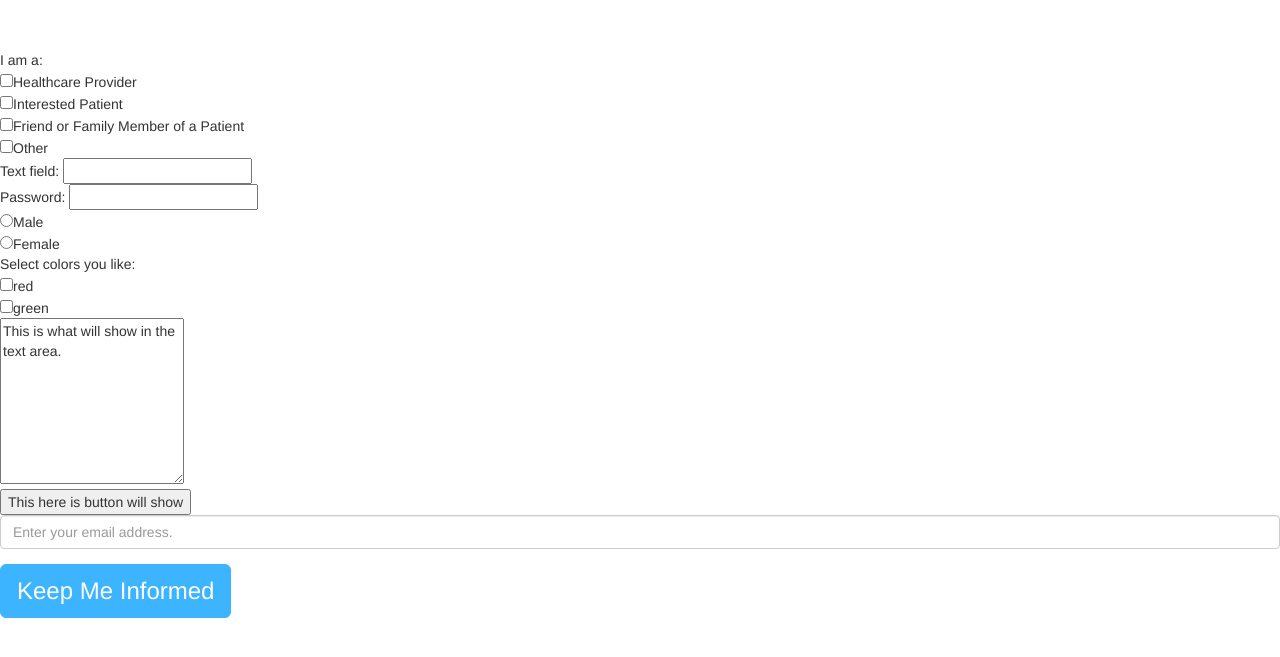
After one commit to Parktastic/parktastic.github.io, a PHP site: page /form.html in a window 1280 px wide. The commit adds this page. Shown: the top 657 px of the page. Run offline with PHP 8.4, Linux system fonts and the light colour scheme.

Commit message:
Added Mailchimp form.

```diff
--- a/css/custom.css
+++ b/css/custom.css
@@ -25,7 +25,7 @@ footer {
 	text-align: center;
 	background-image: url('../images/hero-image.jpg');
 	color: white;
-}
+	}
 
 .jumbotron h1 {
 	margin-top: 30px;
@@ -36,6 +36,13 @@ footer {
 	margin-bottom: 30px;
 	font-weight: 100;
 	padding: 0 50px;
+}
+
+.jumbotron .form-control {
+	height: 54px;
+	font-size: 30px;
+	margin-left: auto;
+	margin-right: auto;
 }
 
 .btn-lg {
--- /dev/null
+++ b/form.html
@@ -0,0 +1,74 @@
+<!DOCTYPE html>
+<html lang="en">
+  <head>
+    <meta charset="utf-8">
+    <meta http-equiv="X-UA-Compatible" content="IE=edge">
+    <meta name="viewport" content="width=device-width, initial-scale=1">
+    <meta name="description" content="">
+    <meta name="author" content="">
+    <link rel="icon" href="../../favicon.ico">
+
+    <title>Connect Health</title>
+
+    <!-- This is our Google Arvo font and Font-Awesome -->
+    <link href='http://fonts.googleapis.com/css?family=Arvo' rel='stylesheet' type='text/css'>
+    <link rel="stylesheet" href="fonts/font-awesome/css/font-awesome.min.css">
+
+    <!-- Bootstrap core CSS -->
+    <link href="css/bootstrap.min.css" rel="stylesheet">
+
+    <!-- Custom styles for this template -->
+    <link href="css/custom.css" rel="stylesheet">
+
+    <!-- Just for debugging purposes. Don't actually copy these 2 lines! -->
+    <!--[if lt IE 9]><script src="../../assets/js/ie8-responsive-file-warning.js"></script><![endif]-->
+    <script src="../../assets/js/ie-emulation-modes-warning.js"></script>
+
+    <!-- HTML5 shim and Respond.js for IE8 support of HTML5 elements and media queries -->
+    <!--[if lt IE 9]>
+      <script src="https://oss.maxcdn.com/html5shiv/3.7.2/html5shiv.min.js"></script>
+      <script src="https://oss.maxcdn.com/respond/1.4.2/respond.min.js"></script>
+    <![endif]-->
+  </head>
+
+  <body>
+
+            I am a:<br>
+              <input type="checkbox" name="user-type" value="provider">Healthcare Provider<br>
+              <input type="checkbox" name="user-type" value="patient">Interested Patient<br>
+              <input type="checkbox" name="user-type" value="family">Friend or Family Member of a Patient<br>
+              <input type="checkbox" name="user-type" value="other">Other<br>
+
+	  <form>
+		Text field: <input type="text" name="firstname"><br>
+		Password: <input type="password"></br>
+		<input type="radio" name="sex" value="male">Male<br>
+		<input type="radio" name="sex" value="female">Female<br>
+		Select colors you like:<br>
+		<input type="checkbox" name="color" value="red">red<br>
+		<input type="checkbox" name="color" value="green">green<br>
+		<textarea rows="8" columns="30">This is what will show in the text area.</textarea><br>
+		<input type="submit" value="This here is button will show"><br>
+		</form>
+
+		<!-- Begin MailChimp Signup Form -->
+		<div id="mc_embed_signup">
+		<form action="//connecthealth.us10.list-manage.com/subscribe/post?u=2b2843e4f8770b0b53b274853&amp;id=9a3d7093ed" method="post" id="mc-embedded-subscribe-form" name="mc-embedded-subscribe-form" class="validate" target="_blank" role="form" novalidate>
+		<div id="mc_embed_signup_scroll">
+
+		<div class="mc-field-group form-group">
+			<input type="email" value="" name="EMAIL" class="required email form-control" id="mce-EMAIL" placeholder="Enter your email address.">
+		</div>
+			<div id="mce-responses" class="clear">
+				<div class="response" id="mce-error-response" style="display:none"></div>
+				<div class="response" id="mce-success-response" style="display:none"></div>
+			</div>    <!-- real people should not fill this in and expect good things - do not remove this or risk form bot signups-->
+		    <div style="position: absolute; left: -5000px;"><input type="text" name="b_2b2843e4f8770b0b53b274853_9a3d7093ed" tabindex="-1" value=""></div>
+		    <div class="clear"><input type="submit" value="Keep Me Informed" name="subscribe" id="mc-embedded-subscribe" class="btn btn-danger btn-lg"></div>
+		    </div>
+		</form>
+		</div>
+
+		<!--End mc_embed_signup-->
+	</body>
+</html>
```
Also changed, not shown: index.html (+25 -1 lines).
